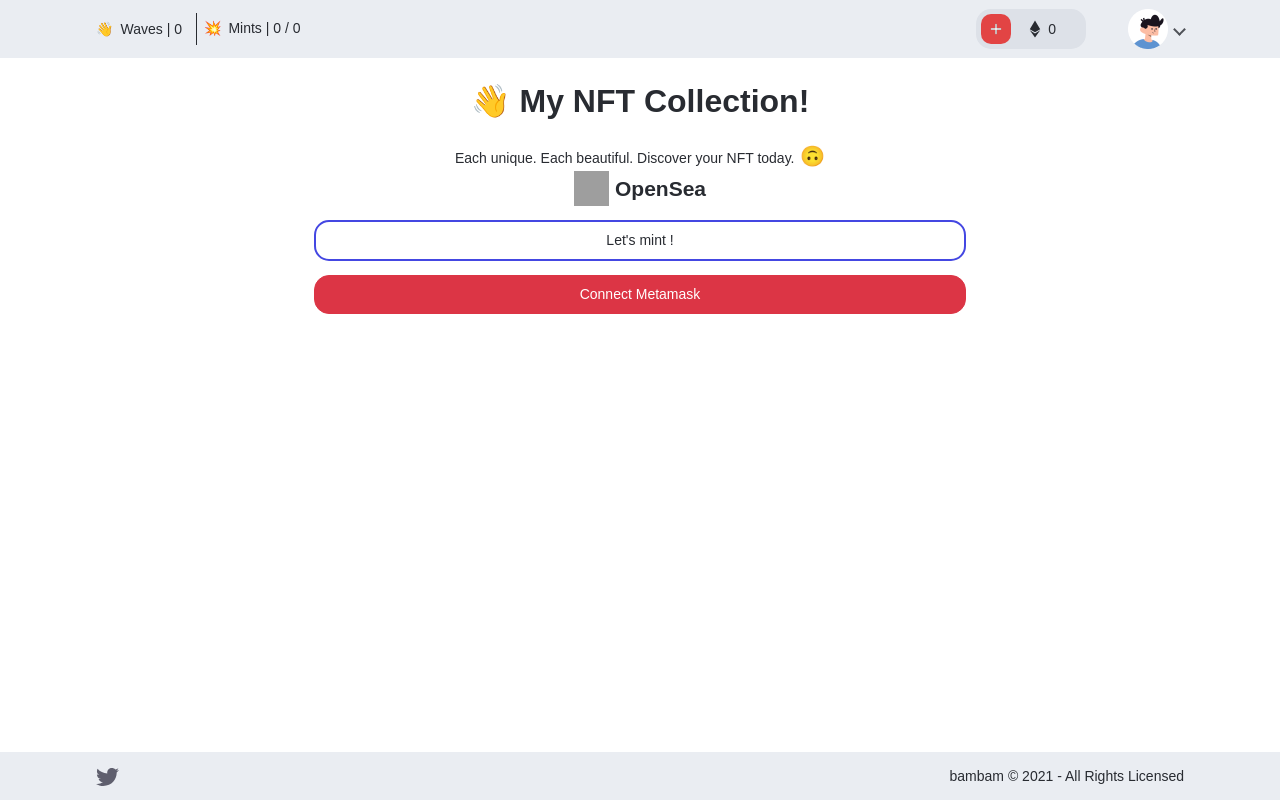
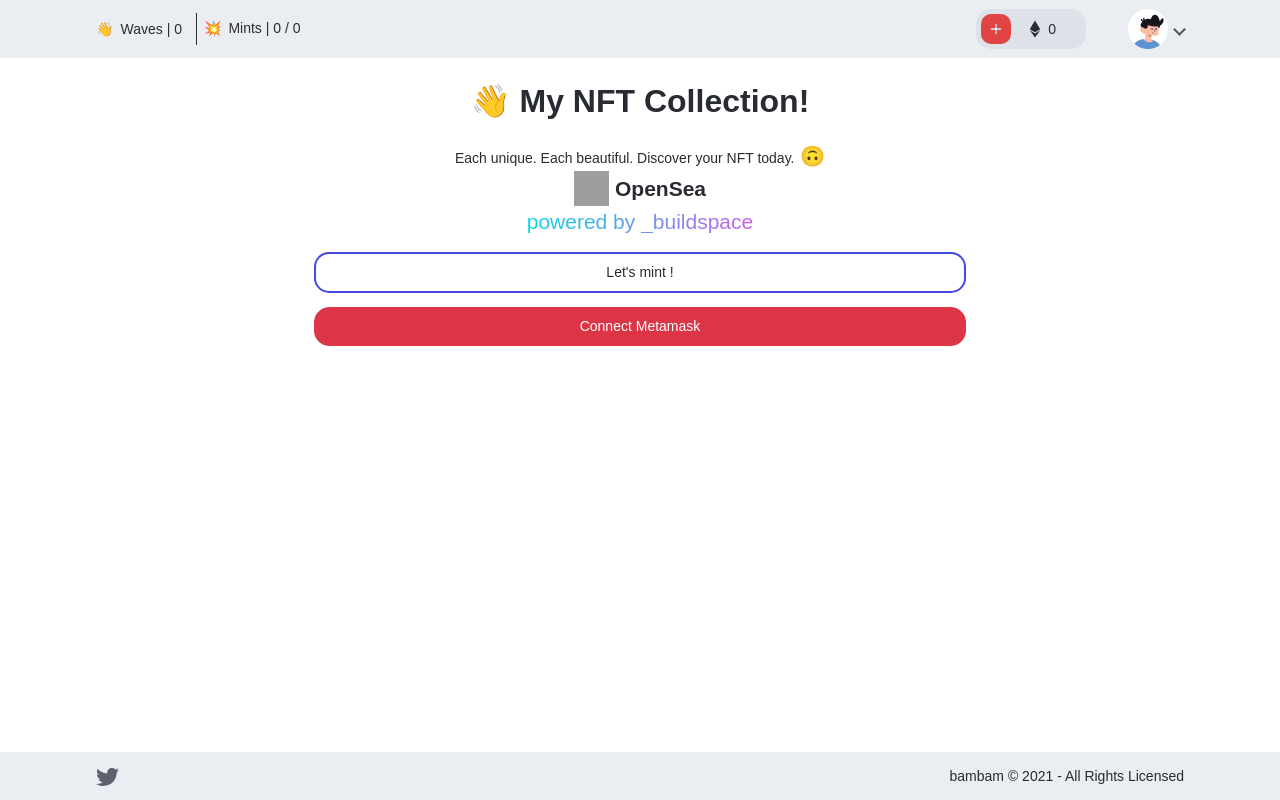
Before and after one commit to iobami/wave-web, a React (Create React App) app: page /mints in a window 1280 px wide. Built offline with nearby package versions, Linux system fonts and the light colour scheme; grey boxes are pictures that could not be loaded.

Commit message:
mints update

```diff
--- a/src/index.css
+++ b/src/index.css
@@ -349,3 +349,13 @@ hr {
   font-size: 32px;
   font-weight: 600;
 }
+
+.build-space,
+.build-space:hover {
+  background-image: linear-gradient(to left, rgb(203, 94, 238), rgb(12, 215, 228));
+  color: transparent;
+  background-clip: text;
+  font-weight: 500;
+  cursor: pointer;
+  font-size: 21px;
+}
--- a/src/pages/mints.jsx
+++ b/src/pages/mints.jsx
@@ -5,7 +5,7 @@ import { toast, Flip } from 'react-toastify';
 import '../App.css';
 import { AppContext } from '../contexts';
 import contractABI from '../utils/MyEpicNFT.json';
-import { connectWallet, getBalance, getNftsData, getTheme, getTotalWaves, setupEventListener } from '../utils';
+import { connectWallet, getBalance, getNftsData, getTheme, getTotalWaves, handleTransactionError, setupEventListener } from '../utils';
 import config from '../config';
 
 const nftMint = (url) => {
@@ -72,8 +72,9 @@ export default function Mints() {
       } else {
         console.log("Ethereum object doesn't exist!");
       }
-    } catch ({ error }) {
-      toast.error(error?.message || 'error here :(', {
+    } catch (err) {
+      const message = handleTransactionError(err);
+      toast.error(message, {
         transition: Flip,
         toastId: 'id--',
         theme: getTheme(),
@@ -105,10 +106,12 @@ export default function Mints() {
 
             <span>OpenSea</span>
           </a>
+
+          <a href="https://twitter.com/_buildspace" target="_blank" rel="noopener noreferrer" className="build-space">powered by _buildspace</a>
         </div>
 
         <button onClick={account ? askContractToMintNft : () => connectWallet(callback)} className="btn btn-outline-blue btn-task w-100">
-          {isLoading ? (isMining ? 'Mining...' : 'Loading...') : 'Let\'s mint !'}
+          {isLoading ? (isMining ? 'Minting...' : 'Loading...') : 'Let\'s mint !'}
         </button>
 
         {!account && (
--- a/src/utils/utils.js
+++ b/src/utils/utils.js
@@ -315,3 +315,15 @@ export const setupEventListener = async (callback) => {
     console.log(error)
   }
 }
+
+export function handleTransactionError(payload) {
+  const msg = 'error here :(';
+
+  try {
+    const { error } = payload;
+
+    return error?.message || payload?.message || msg;
+  } catch (error) {
+    return msg;
+  }
+}
```
